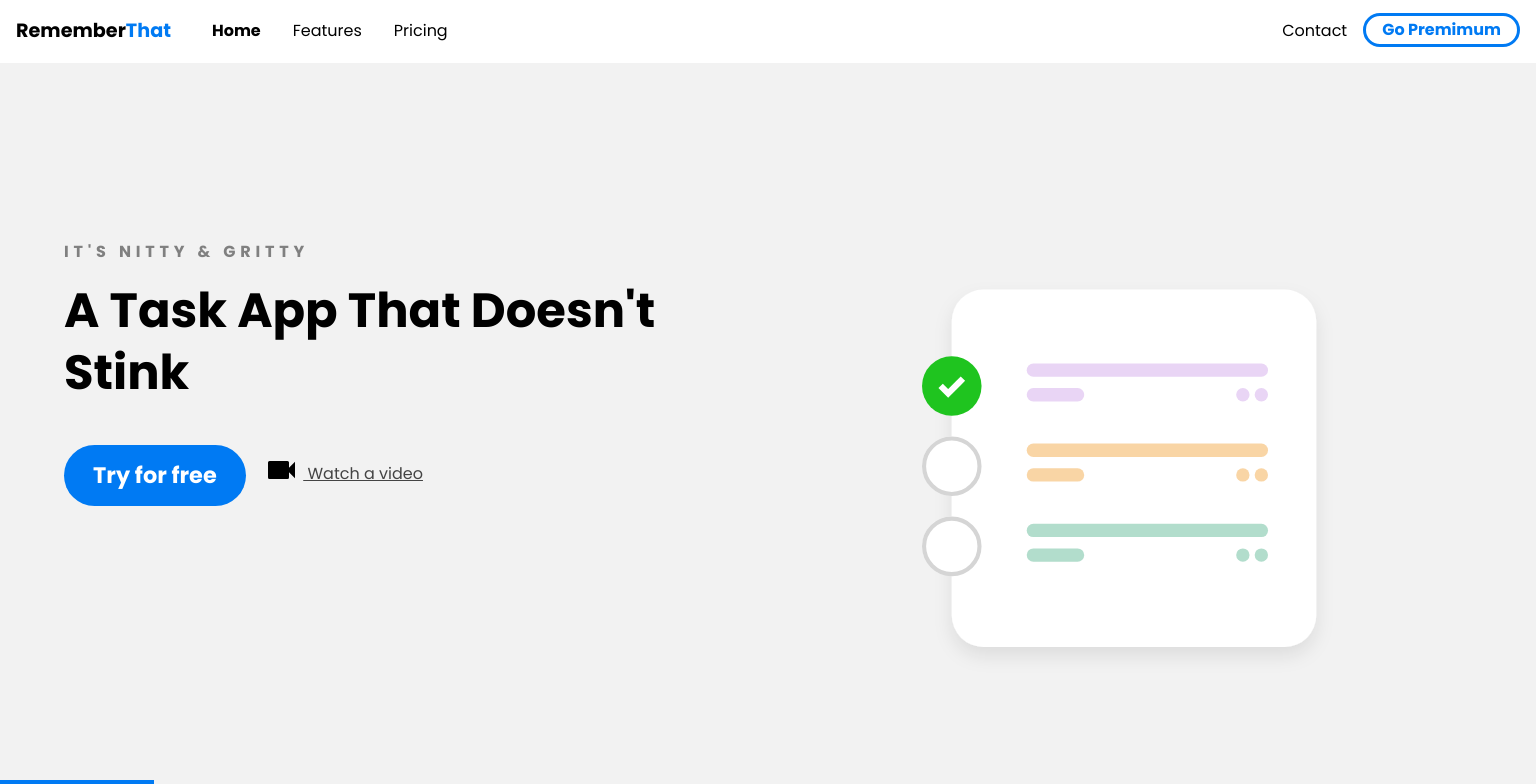
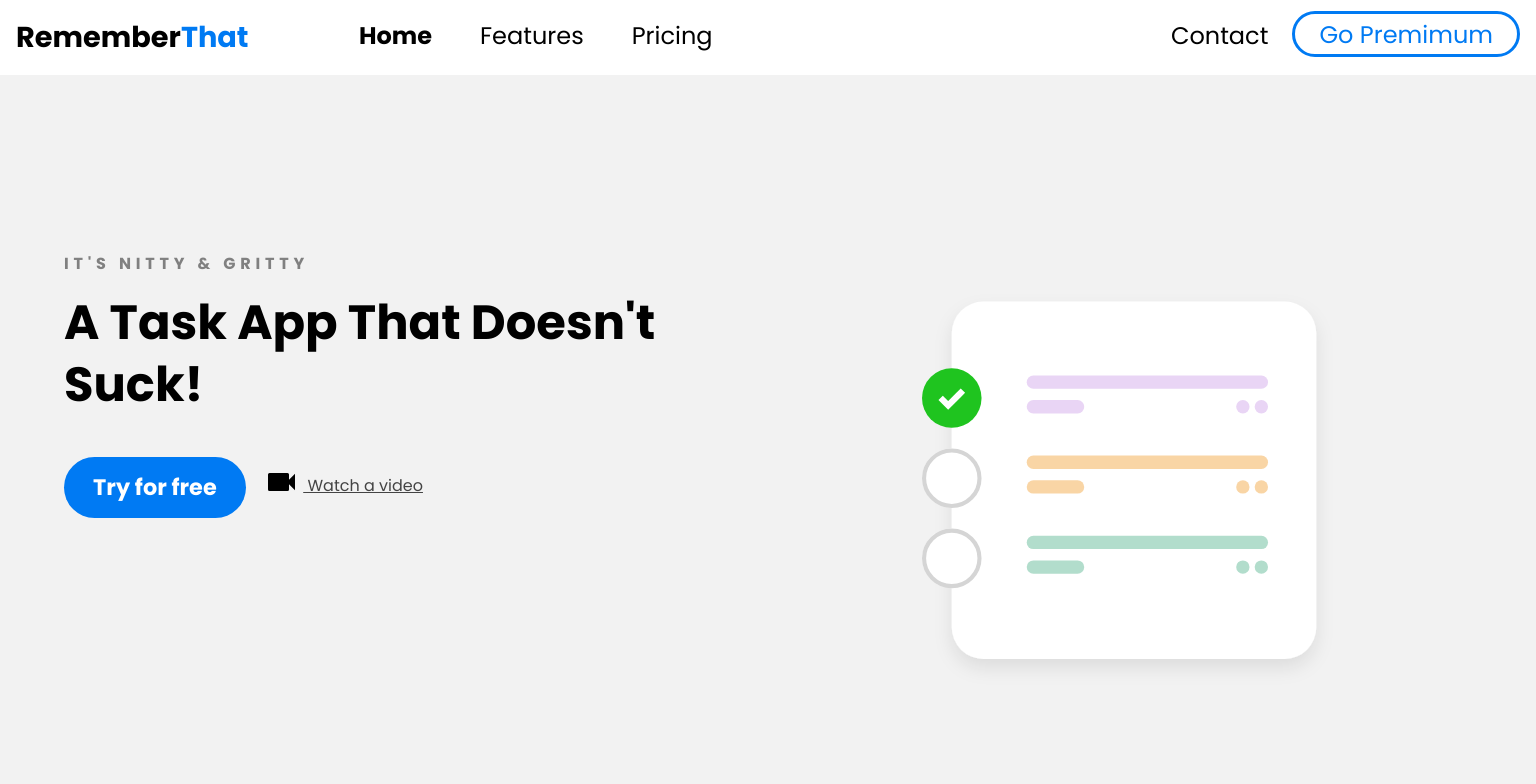
Before and after one commit to TaneHerbert/First-websites, a plain HTML site: page Kiko's site/index.html in a window 1536 px wide. Shown: the top 784 px of the page. Drawn offline with Linux system fonts and the light colour scheme.

Commit message:
Completed site v1.0

```diff
--- a/Kiko's site/css/main.scss
+++ b/Kiko's site/css/main.scss
@@ -235,9 +235,13 @@
     display: none;
   }
   .navbar .container {
-    display: grid;
+    transition: 0.5s;
+    display: flex;
     grid-template-columns: 180px auto; // 180px for logo, take rest of space for remaining elements
     place-content: unset;
+    .logo {
+      margin-right: 3em;
+    }
   }
   .navbar nav {
     display: flex;
@@ -266,13 +270,13 @@
       font-weight: bold;
     }
     li.go-premium-cta a {
+      margin-top: -0.2em;
       background: white;
       border: solid var(--primary-color) 3px;
       border-radius: 5em;
       color: var(--primary-color);
-      font-weight: bold;
-      margin-top: -0.2em;
-      transition: 0.5s;
+      // font-weight: bold;
+      transition: 0.2s ease-out;
       &:hover {
         color: white;
         background: var(--primary-color);
@@ -362,8 +366,18 @@
 }
 
 @media only screen and (min-width: 1450px) {
+  .navbar {
+    .container {
+      display: flex;
+      font-size: 1.5em;
+      .logo {
+        margin-right: 3em;
+      }
+    }
+  }
   .features-section {
     &:before {
+      transition: 0.5s;
       content: "";
       position: absolute;
       width: 10%;
@@ -373,6 +387,7 @@
       top: -4em;
     }
     &:after {
+      transition: 0.5s;
       content: "";
       position: absolute;
       width: 200px;
--- a/Kiko's site/index.html
+++ b/Kiko's site/index.html
@@ -41,7 +41,7 @@
       <div class="container">
         <div class="left-col">
           <p class="subhead">It's Nitty &amp; Gritty</p>
-          <h1>A Task App That Doesn't Stink</h1>
+          <h1>A Task App That Doesn't Suck!</h1>
           <div class="hero-cta">
             <a href="#" class="primary-cta">Try for free</a>
             <a href="#" class="watch-video-cta">
```
Also changed, not shown: Kiko's site/css/main.css, 1 other file.
